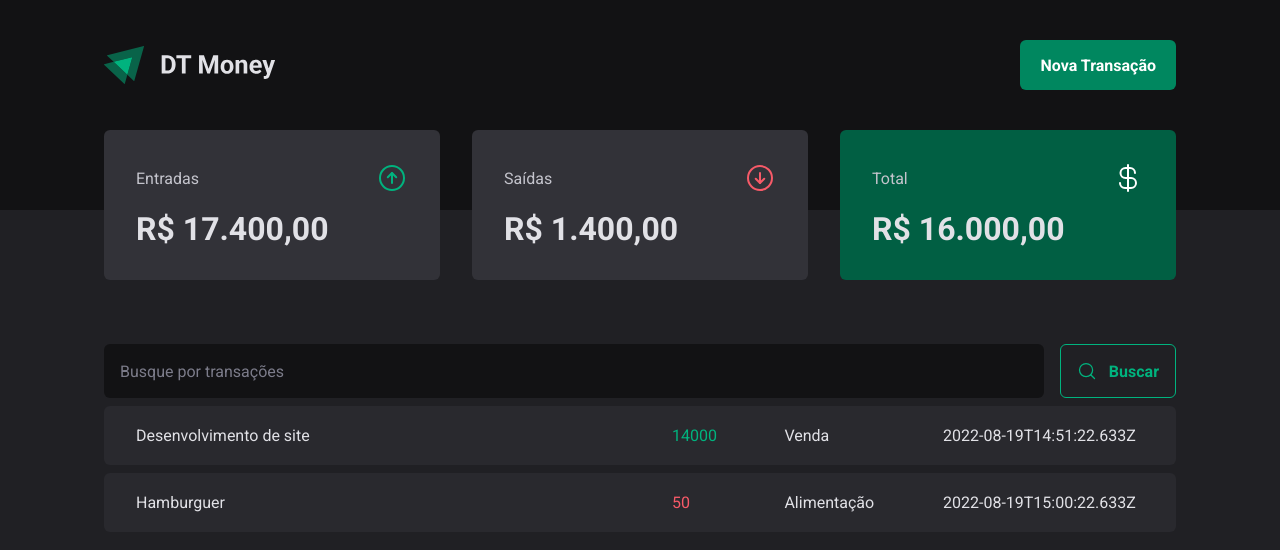
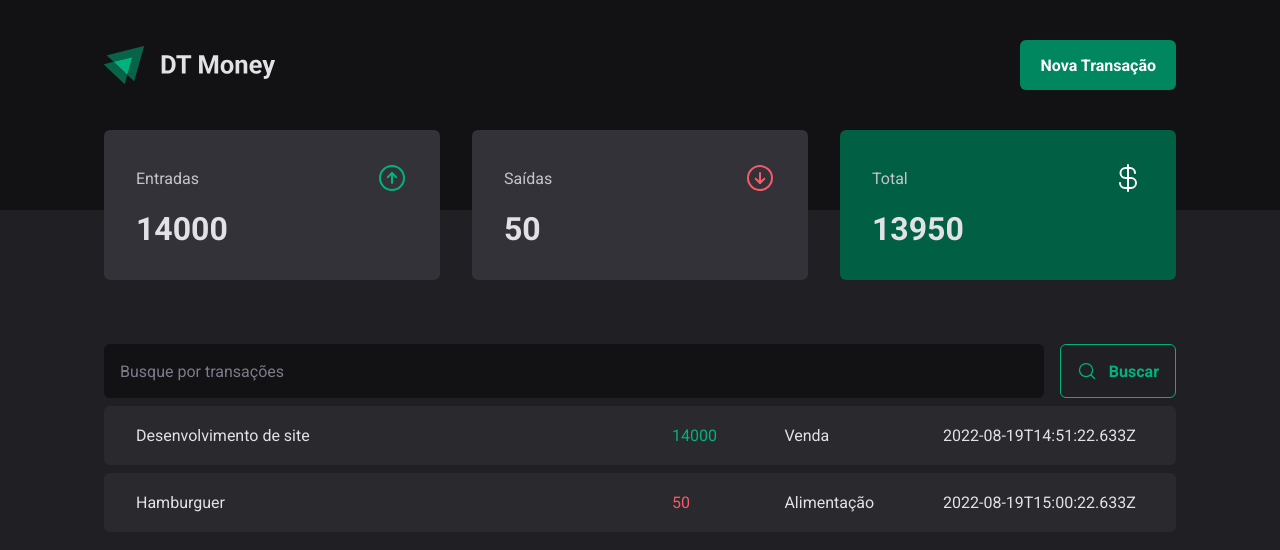
Before and after one commit to eduardojrsilva/dtmoney-v2, a React (Vite) app: page / in a window 1280 px wide. Shown: the top 550 px of the page. Built offline with nearby package versions, Linux system fonts and the light colour scheme; data requests are answered from the project's data file.

Commit message:
transactions summary

```diff
--- a/src/components/Summary/index.tsx
+++ b/src/components/Summary/index.tsx
@@ -1,8 +1,26 @@
+import { useContext } from 'react';
 import { ArrowCircleDown, ArrowCircleUp, CurrencyDollar } from 'phosphor-react';
+
+import { TransactionsContext } from '../../contexts/TransactionsContext';
 
 import { SummaryCard, SummaryContainer } from "./styles";
 
 const Summary: React.FC = () => {
+  const { transactions } = useContext(TransactionsContext);
+
+  const summary = transactions.reduce((acc, transaction) => {
+    if (transaction.type === 'income') {
+      acc.income += transaction.price;
+      acc.total += transaction.price;
+
+    } else {
+      acc.outcome += transaction.price;
+      acc.total -= transaction.price;
+    }
+
+    return acc;
+  }, { income: 0, outcome: 0, total: 0 });
+
   return (
     <SummaryContainer>
       <SummaryCard>
@@ -11,7 +29,7 @@
           <ArrowCircleUp size={32} color="#00b37e" />
         </header>
 
-        <strong>R$ 17.400,00</strong>
+        <strong>{summary.income}</strong>
       </SummaryCard>
 
       <SummaryCard>
@@ -20,7 +38,7 @@
           <ArrowCircleDown size={32} color="#f75a68" />
         </header>
 
-        <strong>R$ 1.400,00</strong>
+        <strong>{summary.outcome}</strong>
       </SummaryCard>
 
       <SummaryCard $variant='green'>
@@ -29,7 +47,7 @@
           <CurrencyDollar size={32} color="#fff" />
         </header>
 
-        <strong>R$ 16.000,00</strong>
+        <strong>{summary.total}</strong>
       </SummaryCard>
     </SummaryContainer>
   );
```
